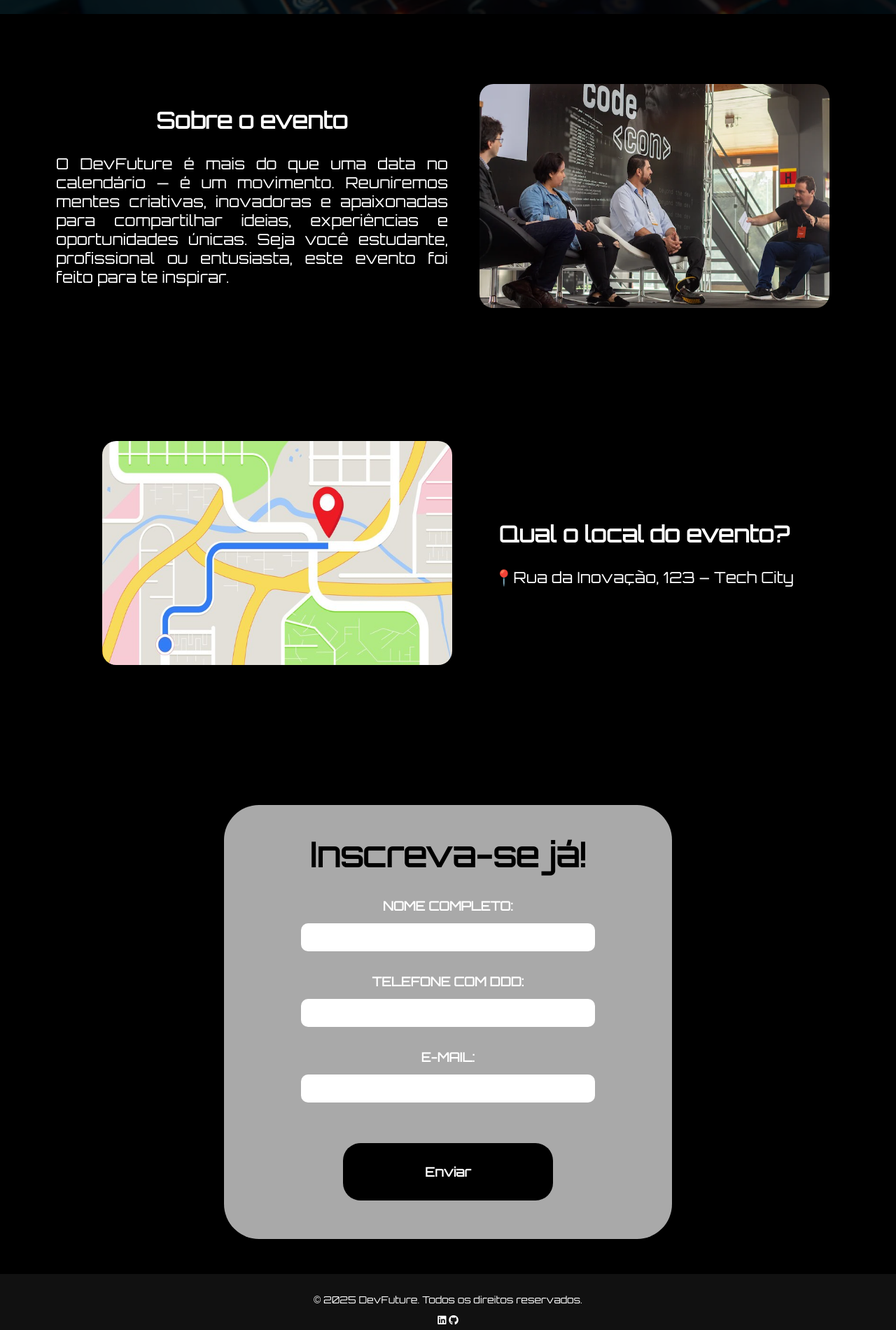
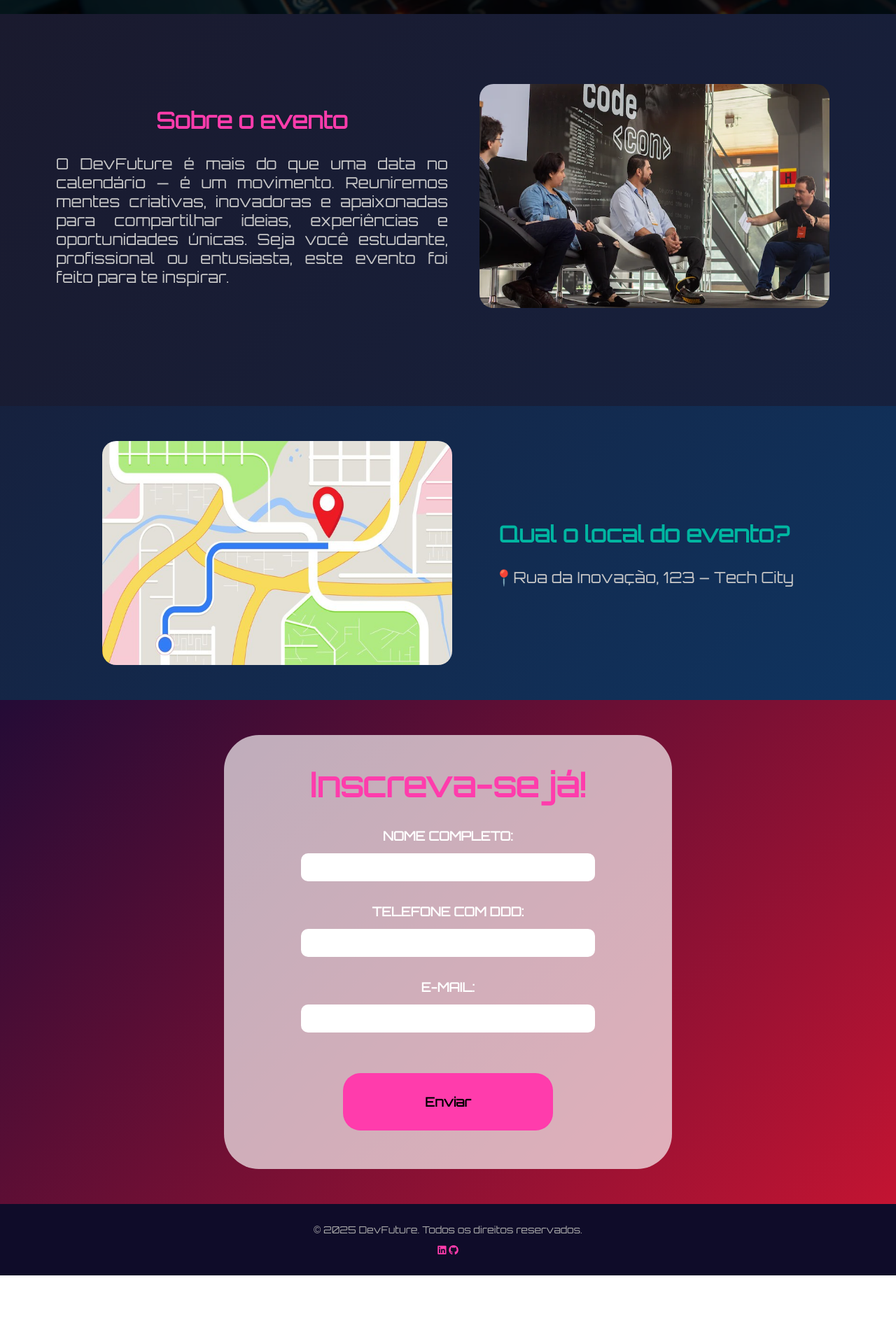
Before and after one commit to DEV-Gabriel7/LP_evento_tech, a website built with Parcel: page src/index.html in a window 1280 px wide. Shown: the part 780-2680 px from the top of the page at 70% size. After the commit the page ends 2602 px from the top, so only its background shows below. Built offline with nearby package versions, Linux system fonts and the light colour scheme.

Commit message:
Padronização das cores e do background do site

```diff
--- a/src/index.html
+++ b/src/index.html
@@ -27,12 +27,12 @@
                 <p class="hero__text">
                     Prepare-se para o maior evento de tecnologia que vai transformar sua jornada como DEV!
                 </p>
-                <a class="button" href="#about">Garanta sua vaga gratuita!</a>
+                <a class="button hero__button" href="#subscribe">Garanta sua vaga gratuita!</a>
             </div>
         </div>
     </header>
 
-    <section id="about">
+    <section id="event">
         <div class="about">
             <div class="about__item">
                 <div class="about__item__content">
@@ -58,7 +58,7 @@
         </div>
     </section>
 
-    <section class="inscription">
+    <section id="subscribe" class="inscription">
         <div class="inscription__container">
             <form>
                 <div class="inscription__content">
@@ -80,8 +80,8 @@
             &copy; 2025 DevFuture. Todos os direitos reservados.
         </p>
         <div class="footer__icons">
-            <a href="#"><i class="fab fa-linkedin"></i></a>
-            <a href="#"><i class="fab fa-github"></i></a>
+            <a href="https://www.linkedin.com/in/dev-gabriel7/"><i class="fab fa-linkedin"></i></a>
+            <a href="https://github.com/DEV-Gabriel7"><i class="fab fa-github"></i></a>
         </div>
     </footer>
     <script src="scripts/masks.js"></script>
--- a/src/styles/_about.scss
+++ b/src/styles/_about.scss
@@ -2,7 +2,7 @@
     width: 100%;
     height: 70vh;
     padding: 100px 80px 50px;
-    background-color: black;
+    background-image: linear-gradient(135deg, #1a1a2e, #16213e);
 
     &__item {
         display: grid;
@@ -13,11 +13,13 @@
             justify-self: center;
             font-size: 32px;
             padding-bottom: 28px;
+            color: #ff3cac;
         }
 
         &__text {
             text-align: justify;
             font-size: 22px;
+            color: #c7c7c7;
         }
 
         &__image {
@@ -57,7 +59,7 @@
     }
 
     @media (max-width:640px) {
-        height: 630px;
+        height: 580px;
         padding: 40px;
 
         &__item {
@@ -77,7 +79,7 @@
                 border-radius: 20px;
                 width: 100%;
                 height: auto;
-                margin: 20px 0;
+                margin: 20px 0 0;
             }
         }
     }
--- a/src/styles/_hero.scss
+++ b/src/styles/_hero.scss
@@ -32,16 +32,30 @@
     &__title {
         margin: 28px 0;
         font-size: 32px;
+        color: #00b6a1;
     }
 
     &__contador {
         font-size: 48px;
+        color: #ff3cac;
     }
 
     &__text {
         padding: 44px 52px;
         font-size: 22px;
         margin-bottom: 18px;
+        color: #c7c7c7;;
+        max-width: 860px;
+        justify-self: center;
+    }
+
+    &__button {
+        background-color: #c2287f;
+        color: #000;
+
+        &:hover {
+            background-image: linear-gradient(135deg,#0c8f80, #ff3cac);
+        }
     }
 
     @media (max-width: 1024px) {
@@ -68,6 +82,12 @@
     }
 
     @media (max-width: 640px) {
+        height: 80vh;
+
+        &::before {
+            height: 80vh;
+        }
+
         &__logo {
             height: 80px;
             width: 80px;
--- a/src/styles/_inscription.scss
+++ b/src/styles/_inscription.scss
@@ -1,8 +1,9 @@
 .inscription {
     width: 100%;
     height: 720px;
-    padding: 50px 80px;
-    background-color: black;
+    padding: 50px;
+    background-image: linear-gradient(135deg, #240b36, #c31432);
+
 
     &__container {
         background-color: rgba(255, 255, 255, 0.664);
@@ -22,12 +23,13 @@
 
         &__title {
             font-size: 48px;
-            color: black;
+            color: #ff3cac;
         }
 
         &__label {
             font-size: 18px;
             margin: 32px 0 14px;
+            color: #fff;
         }
 
         &__input {
@@ -41,12 +43,18 @@
         &__button {
             margin-top: 58px;
             font-size: 18px;
+            background-color: #ff3cac;
+            color: #000;
+
+            &:hover {
+                background-image: linear-gradient(135deg,#00ffe1b2, #ff3cac);
+            }
         }
     }
 
     @media(max-width: 640px) {
         height: 630px;
-        padding: 50px;
+        padding: 40px;
 
         &__container {
             height: 530px;
--- a/src/styles/_location.scss
+++ b/src/styles/_location.scss
@@ -1,9 +1,10 @@
 .location {
     width: 100%;
-    height: 520px;
-    padding: 50px 80px 0;
+    height: 420px;
+    padding: 50px 80px;
     background-color: black;
     text-align: center;
+    background-image: linear-gradient(135deg, #16213e, #0f3460);
 
     &__item {
         display: flex;
@@ -14,10 +15,12 @@
         &__title {
             font-size: 32px;
             padding-bottom: 28px;
+            color: #00b6a1;
         }
 
         &__text {
             font-size: 22px;
+            color: #c7c7c7;
         }
 
         &__image {
--- a/src/styles/components/buttons.scss
+++ b/src/styles/components/buttons.scss
@@ -4,7 +4,6 @@
     width: 100%;
     max-width: 300px;
     padding: 30px;
-    background-color: black;
     border-radius: 25px;
     border: none;
 }
--- a/src/styles/main.scss
+++ b/src/styles/main.scss
@@ -8,14 +8,13 @@
     margin: 0;
     padding: 0;
     box-sizing: border-box;
-    color: #fff;
     font-family: Orbitron, sans-serif;
     text-decoration: none;
     letter-spacing: 1;
 }
 
 .footer {
-    background-color: #111;
+    background-color: #0f0c29;
     color: #ccc;
     padding: 28px;
     text-align: center;
@@ -23,5 +22,16 @@
 
     &__text {
         margin-bottom: 12px;
+        color: #aaaaaa;
+    }
+
+    &__icons {
+        i {
+            color: #ff3cac;
+
+            &:hover {
+                color: #b9317e;
+            }
+        }
     }
 }
```
